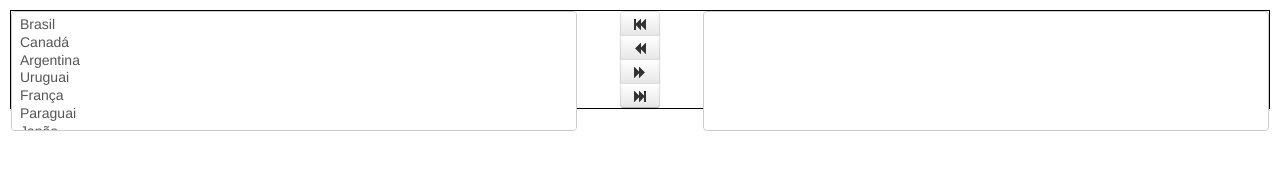
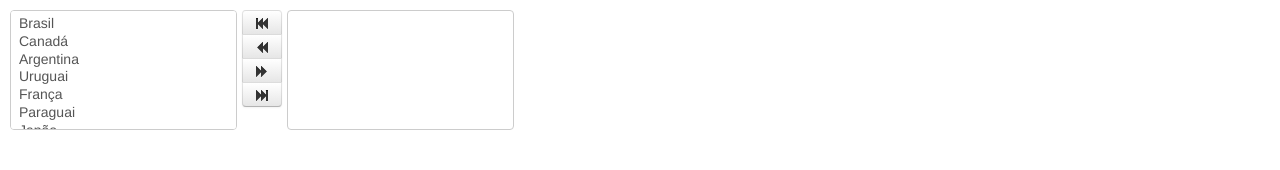
Before and after one commit to fernandowobeto/bootstrap-selectmoveoptions, a plain HTML site: page index.html in a window 1280 px wide. Drawn offline with nearby package versions, Linux system fonts and the light colour scheme.

Commit message:
modificações no plugin

```diff
--- a/bootstrap-selectmoveoptions.js
+++ b/bootstrap-selectmoveoptions.js
@@ -1,7 +1,7 @@
 (function($){
-	$.fn.select_move_options = function(){
+	$.fn.selectMoveOptions = function(){
 		$(this).each(function(){
-			var el		= $(this);
+			var el		= $(this).css('overflow','auto');
 			var selects = el.find('select');
 			var select1 = selects.eq(0).addClass('pull-left').css({'width':'45%','min-height':'120px','height':'auto'});
 			var select2 = selects.eq(1).addClass('pull-right').css({'width':'45%','min-height':'120px','height':'auto'});
@@ -16,12 +16,12 @@
 				option.remove();
 				select1.append(option);
 			});
-			var divControl			= $('<div>').css({'margin-left':'auto','margin-right':'auto','width':'10%','text-align':'center'});
-			var divButtonGroup	= $('<div>').addClass('btn-group btn-group-vertical').appendTo(divControl);
-			var icon_all_left		= $('<button>').attr('type','button').addClass('btn').append($('<i>').addClass('icon-fast-backward'));
-			var icon_left			= $('<button>').attr('type','button').addClass('btn').append($('<i>').addClass('icon-backward'));
-			var icon_right			= $('<button>').attr('type','button').addClass('btn').append($('<i>').addClass('icon-forward'));
-			var icon_all_right	= $('<button>').attr('type','button').addClass('btn').append($('<i>').addClass('icon-fast-forward'));
+			var divControl			 = $('<div>').css({'margin-left':'auto','margin-right':'auto','width':'10%','text-align':'center'});
+			var divButtonGroup	 = $('<div>').addClass('btn-group btn-group-vertical').appendTo(divControl);
+			var icon_all_left		 = $('<button>').attr('type','button').addClass('btn').append($('<i>').addClass('icon-fast-backward'));
+			var icon_left				 = $('<button>').attr('type','button').addClass('btn').append($('<i>').addClass('icon-backward'));
+			var icon_right			 = $('<button>').attr('type','button').addClass('btn').append($('<i>').addClass('icon-forward'));
+			var icon_all_right	 = $('<button>').attr('type','button').addClass('btn').append($('<i>').addClass('icon-fast-forward'));
 
 			icon_left.click(function(){
 				var selecteds = select2.find('option:selected');
--- a/index.html
+++ b/index.html
@@ -10,15 +10,12 @@
 				margin: 10px;
 			}
 			#div-ajustavel{
-				width: 100%;
-			}
-			#div-multiple{
-				border: 1px solid black;
+				width: 40%;
 			}
 		</style>
 		<script>
 			$(document).ready(function(){
-				$('#div-multiple').select_move_options();
+				$('#div-multiple').selectMoveOptions();
 			});
 		</script>
 	</head>
```
